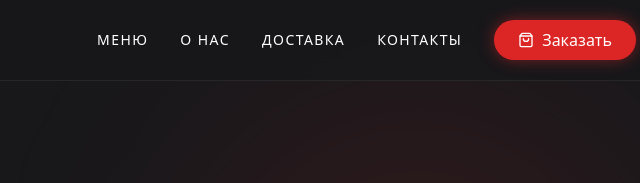
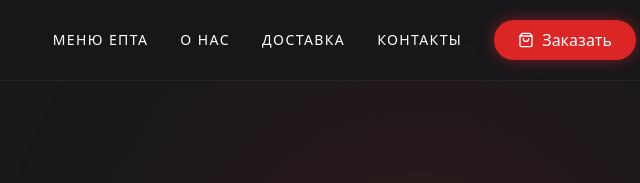
Before and after one commit to SkvorikovCode/landing-1765968040697, a plain HTML site: page index.html in a window 1280 px wide. Shown: the top 183 px of the page, 612-1252 px from the left. Drawn offline with nearby package versions, Linux system fonts and the light colour scheme.

Commit message:
Edit text: "Меню епта..."

```diff
--- a/index.html
+++ b/index.html
@@ -24,7 +24,7 @@
 
                 <!-- Desktop Menu -->
                 <nav class="hidden md:flex items-center gap-8">
-                    <a href="#menu" class="text-sm uppercase tracking-widest hover:text-red-500 transition-colors">Меню</a>
+                    <a href="#menu" class="text-sm uppercase tracking-widest hover:text-red-500 transition-colors">Меню епта</a>
                     <a href="#about" class="text-sm uppercase tracking-widest hover:text-red-500 transition-colors">О нас</a>
                     <a href="#delivery" class="text-sm uppercase tracking-widest hover:text-red-500 transition-colors">Доставка</a>
                     <a href="#contacts" class="text-sm uppercase tracking-widest hover:text-red-500 transition-colors">Контакты</a>
```
Also changed, not shown: 1 other file.
